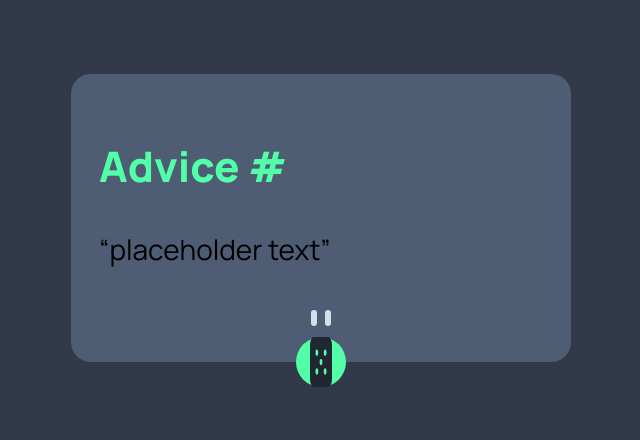
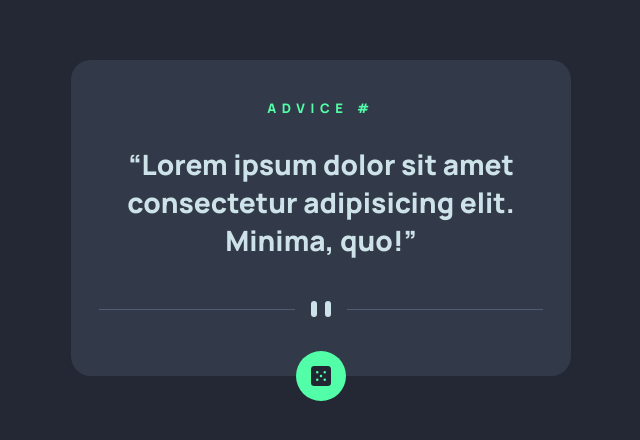
Before and after one commit to wongd-hub/fm-advice-generator-app, a Next.js app: page / in a window 1280 px wide. Shown: the part 182-622 px from the top of the page, without its empty margins (319-959 px from the left). Built offline with nearby package versions, Linux system fonts and the light colour scheme.

Commit message:
Desktop layout complete

```diff
--- a/pages/index.js
+++ b/pages/index.js
@@ -22,7 +22,7 @@ export default function Home() {
             Advice #
           </h2>
           <p className="advice-card__advice">
-            &ldquo;placeholder text&rdquo;
+            &ldquo;Lorem ipsum dolor sit amet consectetur adipisicing elit. Minima, quo!&rdquo;
           </p>
           <div className="advice-card__deco-element">
             <Image src={dividerDesktop} alt="" />
@@ -30,13 +30,13 @@ export default function Home() {
           <div className="advice-card__reroll-button">
             <Image
               src={iconDice}
+              width={20}
+              height={20}
+              layout="fixed"
               alt="Image of dice for reroll"
-              width={22}
-              height={22}
             />
           </div>
         </div>
-
       </main>
 
       <footer className='footer'>
--- a/styles/AdviceCard.scss
+++ b/styles/AdviceCard.scss
@@ -3,26 +3,43 @@ $dice-length: 50px;
 
 .advice-card {
     position: relative;
-    background-color: var(--grayish-blue);
+    background-color: var(--dark-grayish-blue);
     border-radius: 20px;
-    margin: auto 0;
     width: $card-length;
+    height: fit-content;
     padding: 1rem;
 
     &__title {
         color: var(--neon-green);
+        font-size: calc(7.5rem / 16);
+        text-transform: uppercase;
+        text-align: center;
+        font-weight: 800;
+        letter-spacing: 0.2rem;
     }
 
+    &__advice {
+        color: var(--light-cyan);
+        font-weight: 800;
+        text-align: center;
+    }
+
+    &__deco-element {
+        width: fit-content;
+        margin: .8rem auto;
+    }
 
     &__reroll-button {
         position: absolute;
         display: flex;
+        flex-direction: column;
         justify-content: center;
+        align-items: center;
         margin: 0 auto;
         width: $dice-length;
         height: $dice-length;
         top: calc(100% - $dice-length / 2);
-        left: calc((50% - $dice-length / 2));
+        left: calc(50% - $dice-length / 2);
         background-color: var(--neon-green);
         border-radius: 100%;
         cursor: pointer;
--- a/styles/globals.scss
+++ b/styles/globals.scss
@@ -39,7 +39,7 @@ a {
 .page-container {
   height: 100vh;
   width: 100%;
-  background-color: var(--dark-grayish-blue);
+  background-color: hsl(221, 19%, 17%);
   display: flex;
   flex-direction: column;
   align-items: center;
```
